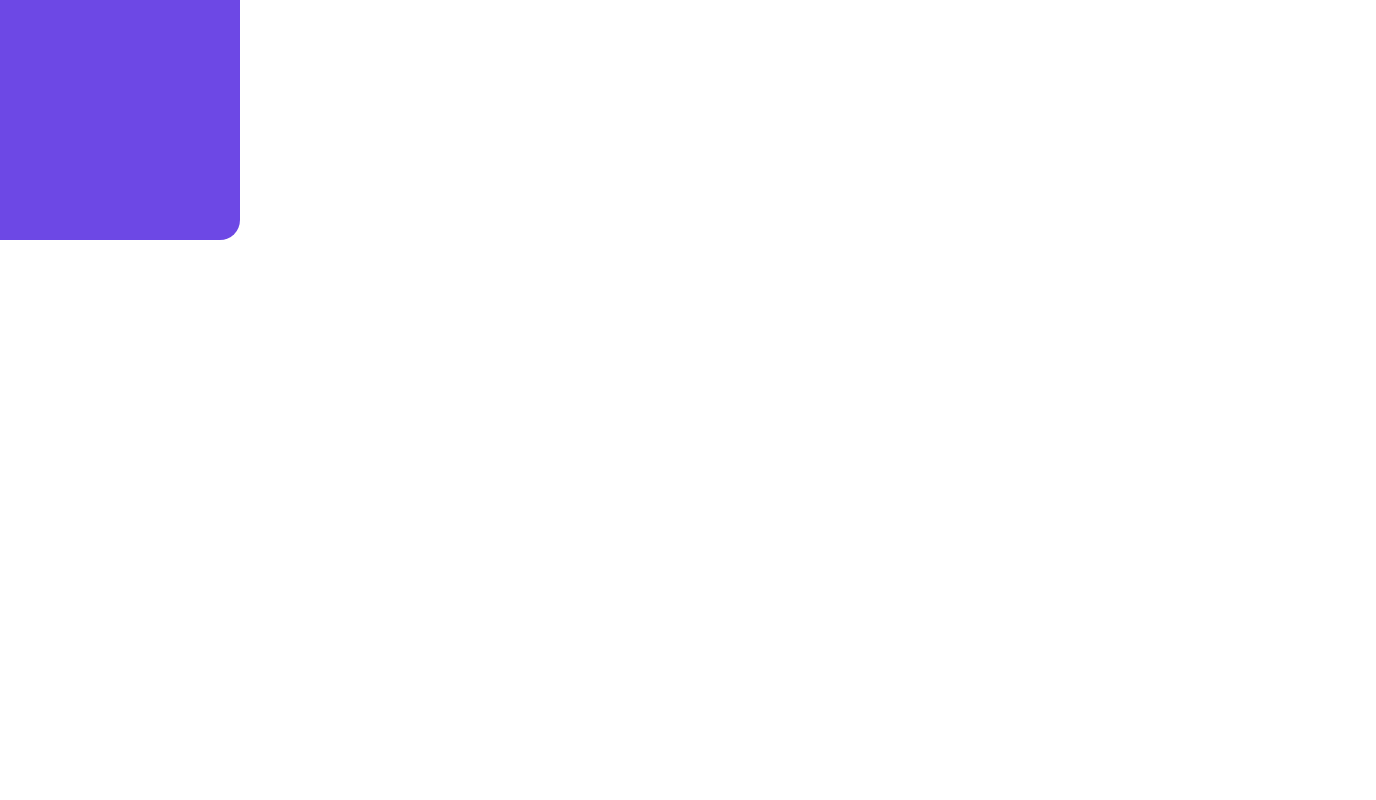
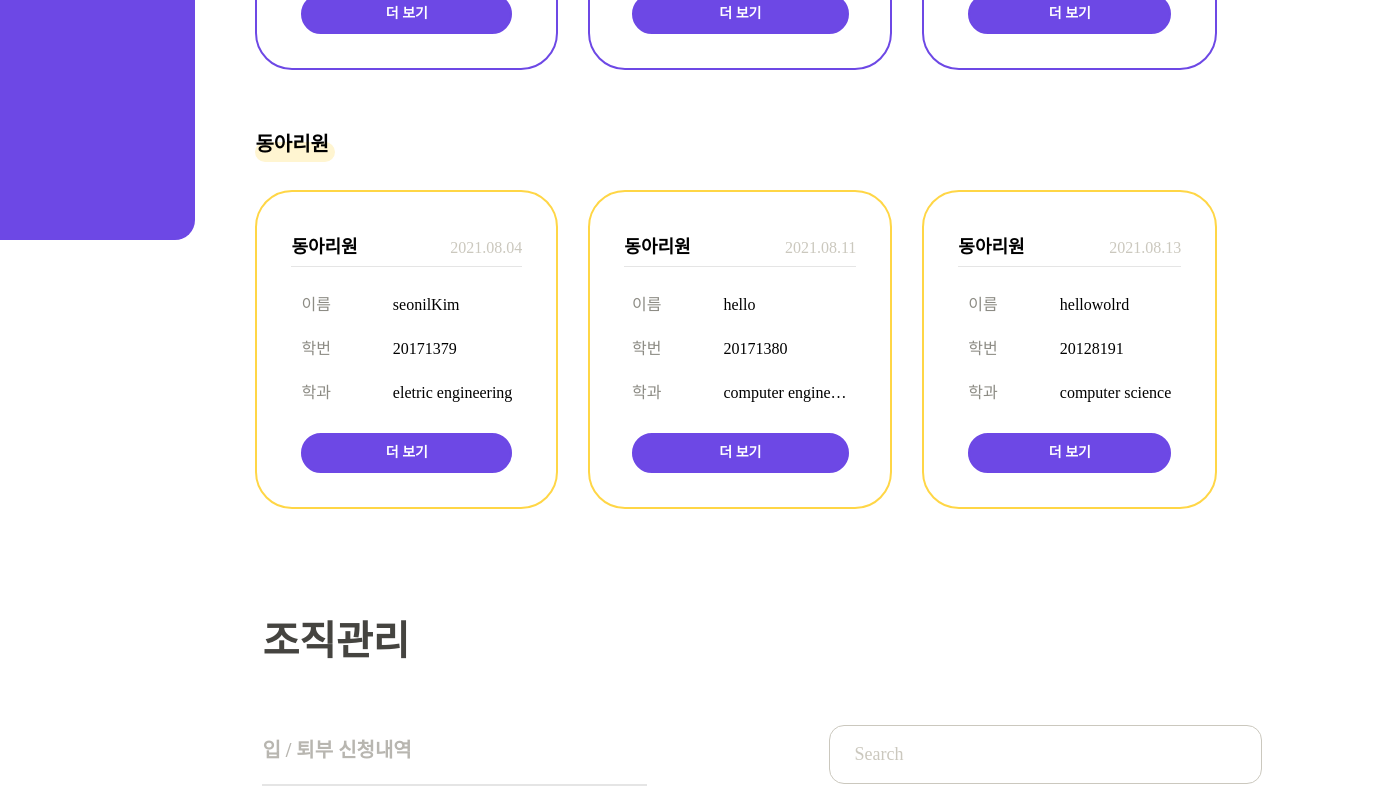
Before and after one commit to kmu-kcc/buddy-frontend, a React (Create React App) app: page /organization/members/request in a window 1280 px wide. Shown: the part 560-1360 px from the top of the page, 1376 px wide, since content can reach past the window. Before the commit the page ends 800 px from the top, so only its background shows below. Built offline with nearby package versions, Linux system fonts and the light colour scheme; a web font is replaced by a local one.

Commit message:
Improve App router
- add NotFound page

```diff
--- a/src/App.tsx
+++ b/src/App.tsx
@@ -2,6 +2,7 @@ import React from 'react';
 import {BrowserRouter, Route, Switch} from 'react-router-dom';
 import {Layout} from './components';
 import * as pages from './pages';
+import {NotFound} from './pages/NotFound';
 
 const App: React.FC = () => {
   return (
@@ -11,11 +12,10 @@ const App: React.FC = () => {
           <Route path='/' exact component={pages.Landing} />
           <Route path='/signup' component={pages.SignUp} />
           <Route path='/signin' component={pages.SignIn} />
-          <Route path='/memberapplication' component={pages.MemberApplication} />
-          <Route path='/groupmanagelist' component={pages.GroupManageList} />
-          <Route path='/modifyMypage' component={pages.ModifyMypage} />
-          <Route path='/mypage' component={pages.Mypage} />
+          <Route path='/organization' component={pages.Organization} />
+          <Route path='/user' component={pages.User} />
           <Route path='/test' component={pages.Test} />
+          <Route component={NotFound} />
         </Switch>
       </Layout>
     </BrowserRouter>
--- /dev/null
+++ b/src/pages/NotFound.tsx
@@ -0,0 +1,17 @@
+import React, {useCallback} from 'react';
+import {useHistory} from 'react-router-dom';
+import {Box, Button, Text} from '../components';
+
+export const NotFound = () => {
+  const history = useHistory();
+  const handleClick = useCallback(() => {
+    history.push('/');
+  }, [history]);
+
+  return (
+    <Box isFlex width='100%' height='100vh' flexDirection='column' alignItems='center' justifyContent='center'>
+      <Text fontSize='38px'>요청하신 페이지를 찾을 수 없습니다.</Text>
+      <Button mt='48px' height='60px' fontSize='20px' onClick={handleClick}>메인으로 가기</Button>
+    </Box>
+  );
+};
--- a/src/pages/index.ts
+++ b/src/pages/index.ts
@@ -1,8 +1,6 @@
 export {Landing} from './Landing';
 export {Test} from './Test';
-export {GroupManageList} from './GroupManageList';
+export {Organization} from './organization';
 export {SignUp} from './SignUp';
 export {SignIn} from './SignIn';
-export {MemberApplication} from './MemberApplication';
-export {ModifyMypage} from './ModifyMypage';
-export {Mypage} from './Mypage';
+export {User} from './user';
--- a/src/pages/organization/index.tsx
+++ b/src/pages/organization/index.tsx
@@ -5,7 +5,7 @@ import {MemberRequests} from './MemberRequests';
 
 export const Organization = () => (
   <>
-    <Route component={Members} />
-    <Route component={MemberRequests} />
+    <Route path='/organization/members' component={Members} />
+    <Route path='/organization/members/request' component={MemberRequests} />
   </>
 );
```
